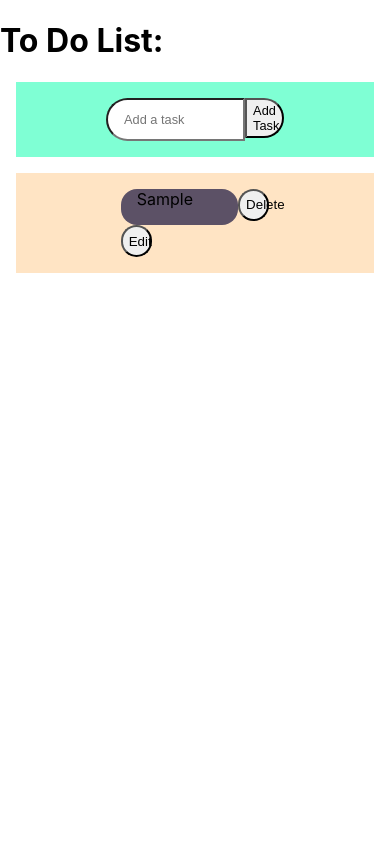
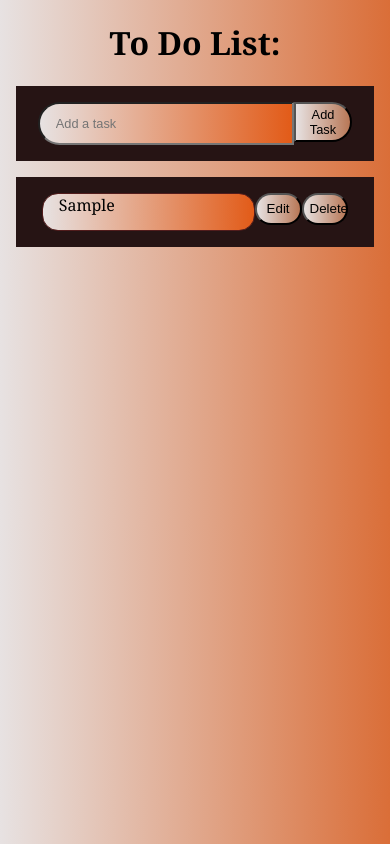
Before and after one commit to AvresCode/typescript-first-app, a React (Create React App) app: page / in a window 390 px wide. Both pictures are taken after typing "Sample" into the empty fields and a click on the button "Add Task". Built offline with nearby package versions, Linux system fonts and the light colour scheme.

Commit message:
Added media query to css

```diff
--- a/src/App.css
+++ b/src/App.css
@@ -1,9 +1,24 @@
+body {
+  background-image: linear-gradient(
+    to right,
+    rgb(231, 226, 226),
+    rgb(218, 110, 56)
+  );
+
+  font-family: Cambria, Cochin, Georgia, Times, "Times New Roman", serif;
+}
+
 .inputContainer {
   border-radius: 2rem 0 0 2rem;
   height: 2.3rem;
   width: 30vw;
   font-size: 0.8rem;
   padding-left: 1rem;
+  background-image: linear-gradient(
+    to right,
+    rgb(231, 226, 226),
+    rgb(226, 91, 24)
+  );
 }
 
 .addButton {
@@ -11,11 +26,16 @@
   height: 2.5rem;
   width: 10vw;
   font-size: 0.8rem;
+  background-image: linear-gradient(
+    to right,
+    rgb(231, 226, 226),
+    rgb(184, 119, 86)
+  );
 }
 
 .addTaskContainer {
   display: flex;
-  background-color: aquamarine;
+  background-color: rgb(38, 20, 20);
   justify-content: center;
   padding: 1rem;
   margin: 1rem;
@@ -23,7 +43,7 @@
 
 .taskContainer {
   display: flex;
-  background-color: bisque;
+  background-color: rgb(38, 20, 20);
   justify-content: center;
   padding: 1rem;
   margin: 1rem;
@@ -32,13 +52,42 @@
 .taskName {
   height: 2.3rem;
   width: 26vw;
-  background-color: rgb(92, 81, 102);
+
+  border: 0.1rem solid rgb(81, 28, 28);
   border-radius: 1rem;
   padding-left: 1rem;
+  background-image: linear-gradient(
+    to right,
+    rgb(231, 226, 226),
+    rgb(226, 91, 24)
+  );
 }
 
 .changeButtons {
   width: 8vw;
   height: 2rem;
   border-radius: 1rem;
+  background-image: linear-gradient(
+    to right,
+    rgb(231, 226, 226),
+    rgb(184, 119, 86)
+  );
 }
+
+@media (max-width: 750px) {
+  .taskName {
+    width: 50vw;
+  }
+
+  .inputContainer {
+    width: 60vw;
+  }
+
+  .addButton {
+    width: 15vw;
+  }
+
+  .changeButtons {
+    width: 12vw;
+  }
+}
--- a/src/App.tsx
+++ b/src/App.tsx
@@ -68,7 +68,7 @@ const App: FC = () => {
 
   return (
     <div className="App">
-      <div>
+      <div style={{ textAlign: "center" }}>
         {" "}
         <h1>To Do List:</h1>
       </div>
--- a/src/components/TodoTask.tsx
+++ b/src/components/TodoTask.tsx
@@ -25,7 +25,12 @@ export const TodoTask = ({
     <div className="taskContainer">
       {taskEditing == task?.taskName ? (
         <div>
-          <input type="text" onChange={handleEditInput} value={editigText} />{" "}
+          <input
+            className="taskName"
+            type="text"
+            onChange={handleEditInput}
+            value={editigText}
+          />{" "}
           <button
             className="changeButtons"
             onClick={() => {
@@ -36,11 +41,10 @@ export const TodoTask = ({
           </button>
         </div>
       ) : (
-        <div>
+        <div style={{ display: "flex" }}>
           {" "}
-          <div className="taskName">{task?.taskName}</div>
+          <div className="taskName">{task?.taskName}</div>{" "}
           <div>
-            {" "}
             <button
               className="changeButtons"
               onClick={() => {
```
